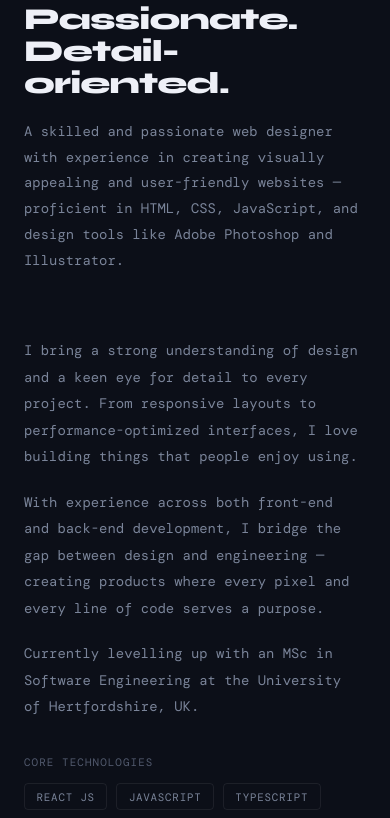
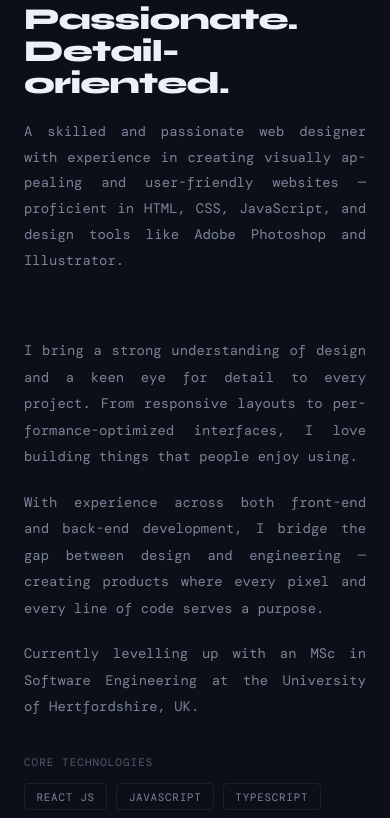
Before and after one commit to Kaanu0824/SK_Portfolio, a React (Create React App) app: page / in a window 390 px wide. Shown: the part 1032-1850 px from the top of the page. Built offline with nearby package versions, Linux system fonts and the light colour scheme; a web font is replaced by a local one.

Commit message:
justify text the All Section

```diff
--- a/src/globals.css
+++ b/src/globals.css
@@ -278,3 +278,31 @@ section {
 [data-theme='light'] .hero-actions {
   transition: none;
 }
+
+/* ── Justified text across all sections ── */
+.about-para,
+.section-sub,
+.edu-note,
+.edu-school,
+.exp-summary,
+.exp-bullets li,
+.exp-company,
+.scard-body p,
+.contact-sub,
+.hero-desc,
+.edu-degree {
+  text-align: justify;
+  text-justify: inter-word;
+  hyphens: auto;
+  -webkit-hyphens: auto;
+}
+
+/* Keep centred text centred on mobile hero */
+@media (max-width: 960px) {
+  .hero-desc,
+  .contact-sub {
+    text-align: center;
+    hyphens: none;
+    -webkit-hyphens: none;
+  }
+}
```
